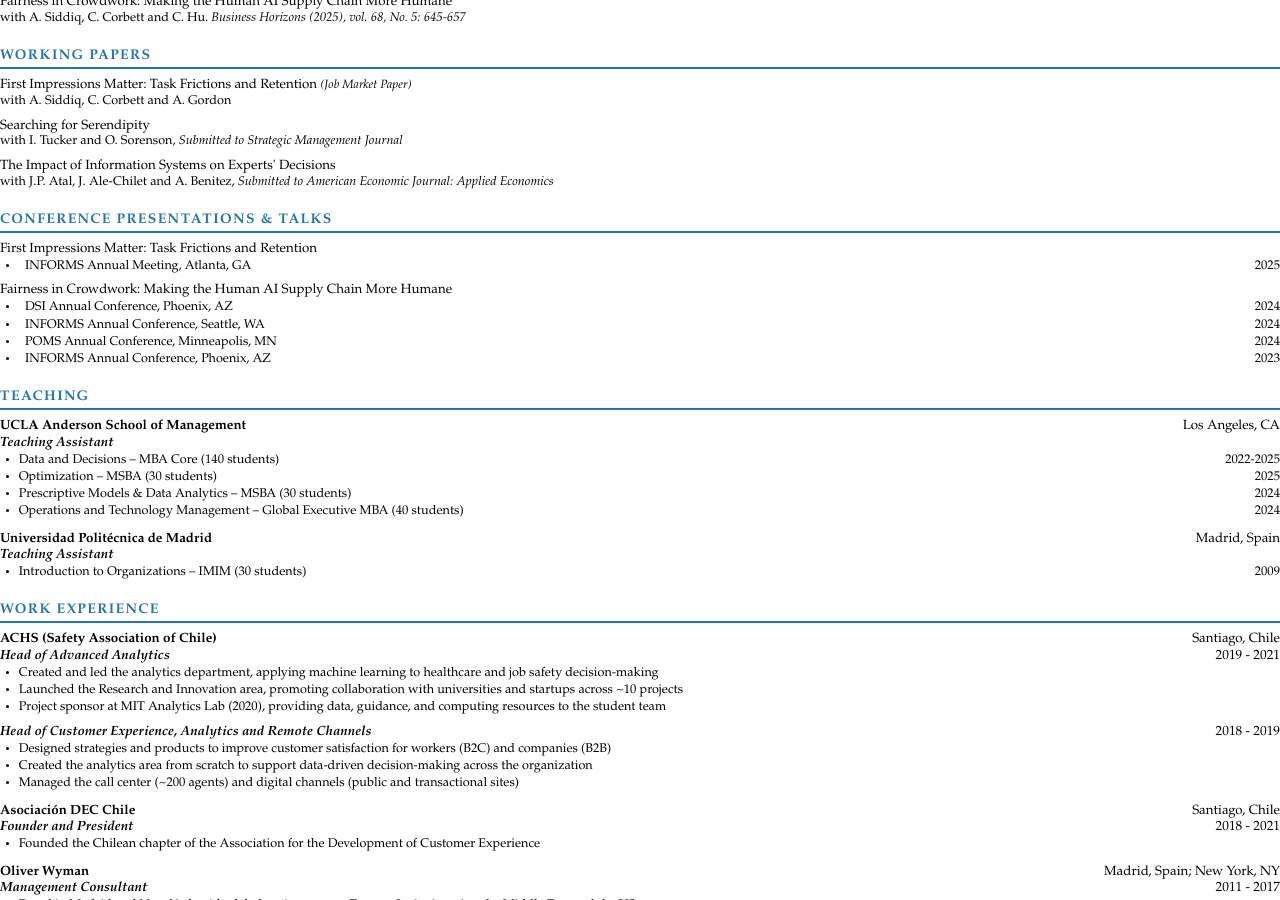
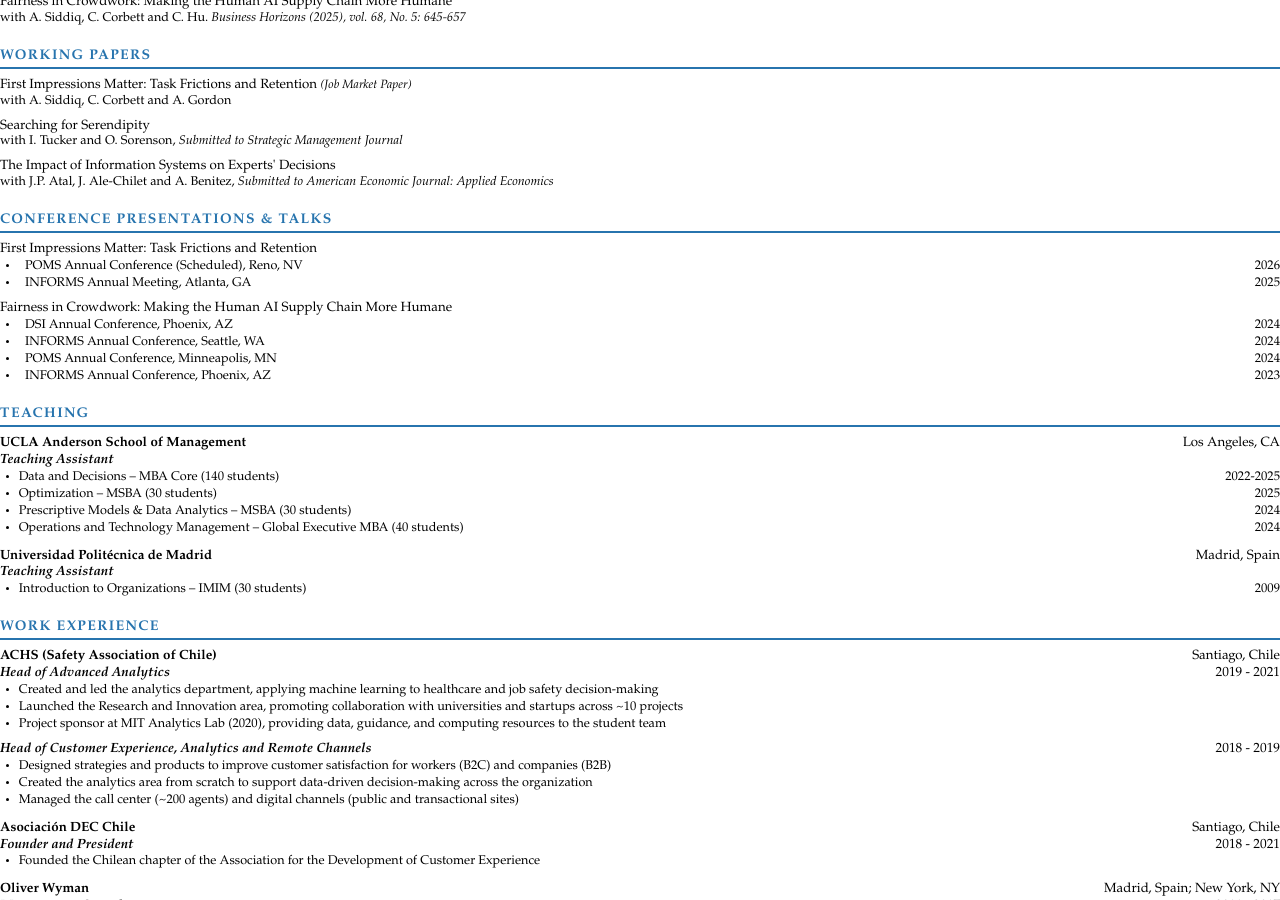
Before and after one commit to martins73/research-site, a Jekyll site: the page built from _pages/cv-print.html, in a window 1280 px wide and 900 px high, scrolled down 508 px. Built offline with Jekyll 4.4.1, drawn with Linux system fonts in a browser that asks for light colours.

Commit message:
Update presentations.yml

```diff
--- a/_data/cv/presentations.yml
+++ b/_data/cv/presentations.yml
@@ -1,5 +1,8 @@
 - title: "First Impressions Matter: Task Frictions and Retention"
   talks:
+    - event: "POMS Annual Conference (Scheduled)"
+      location: "Reno, NV"
+      year: "2026"
     - event: "INFORMS Annual Meeting"
       location: "Atlanta, GA"
       year: "2025"
```
